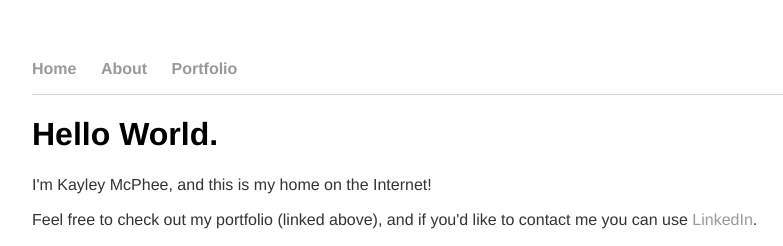
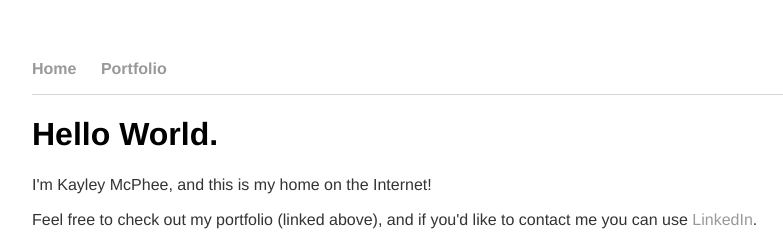
Before and after one commit to kayleymcphee/kayleymcphee.github.io, a Jekyll site: the page built from index.html, in a window 1280 px wide. Shown: the top 246 px of the page, without its empty margins (64-847 px from the left). Built offline with Jekyll 4.4.1, drawn with Linux system fonts in a browser that asks for light colours.

Commit message:
Update professionalsite.html

```diff
--- a/_layouts/professionalsite.html
+++ b/_layouts/professionalsite.html
@@ -11,8 +11,7 @@
 <body>
 		<nav>
     		<ul>
-        		<li><a href="https://kayleymcphee.com/index.html">Home</a></li>
-	        	<li><a href="https://kayleymcphee.com/about.html">About</a></li>
+			<li><a href="https://kayleymcphee.com/index.html">Home</a></li>
             		<li><a href="https://kayleymcphee.carbonmade.com/">Portfolio</a></li>
     		</ul>
 		</nav>
```
